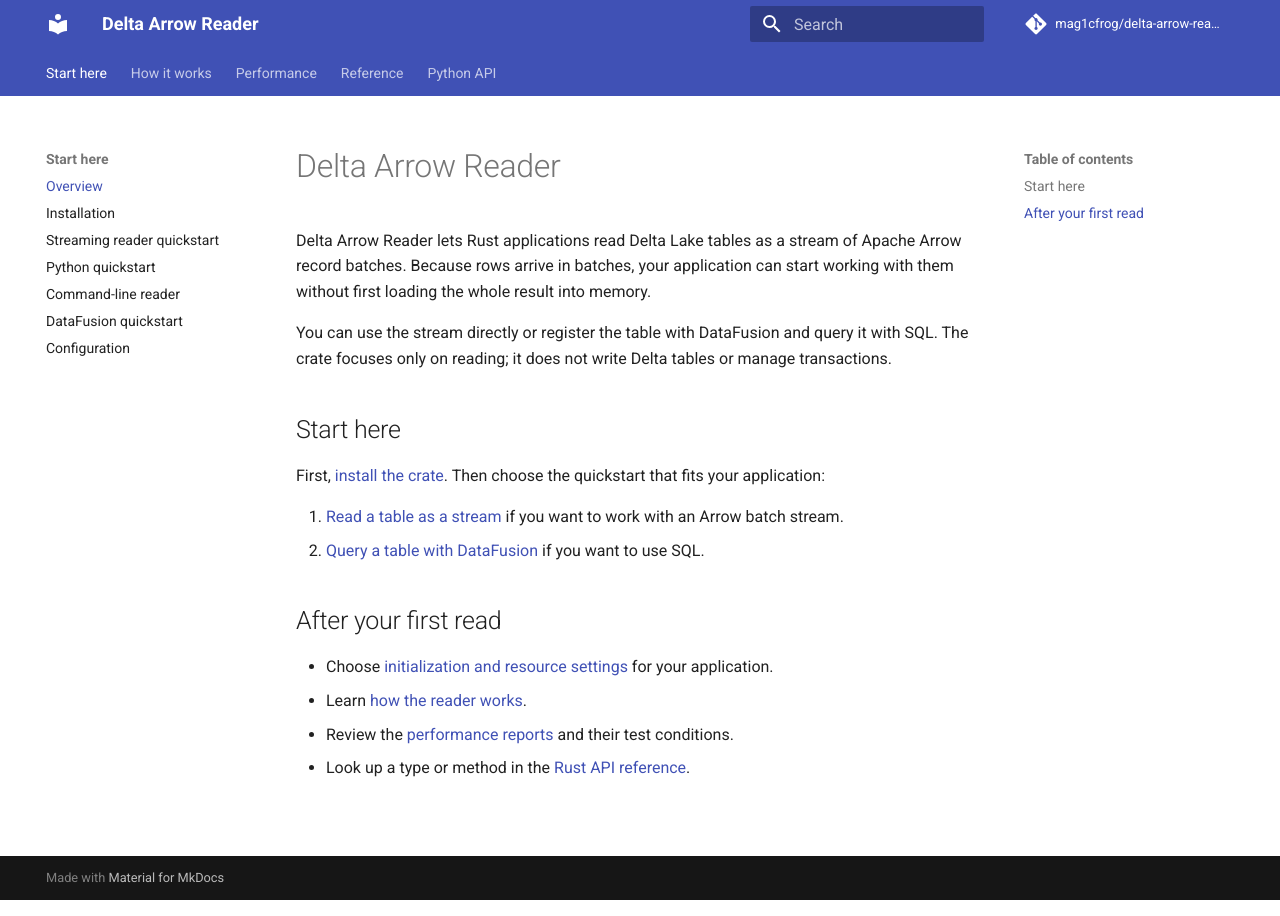
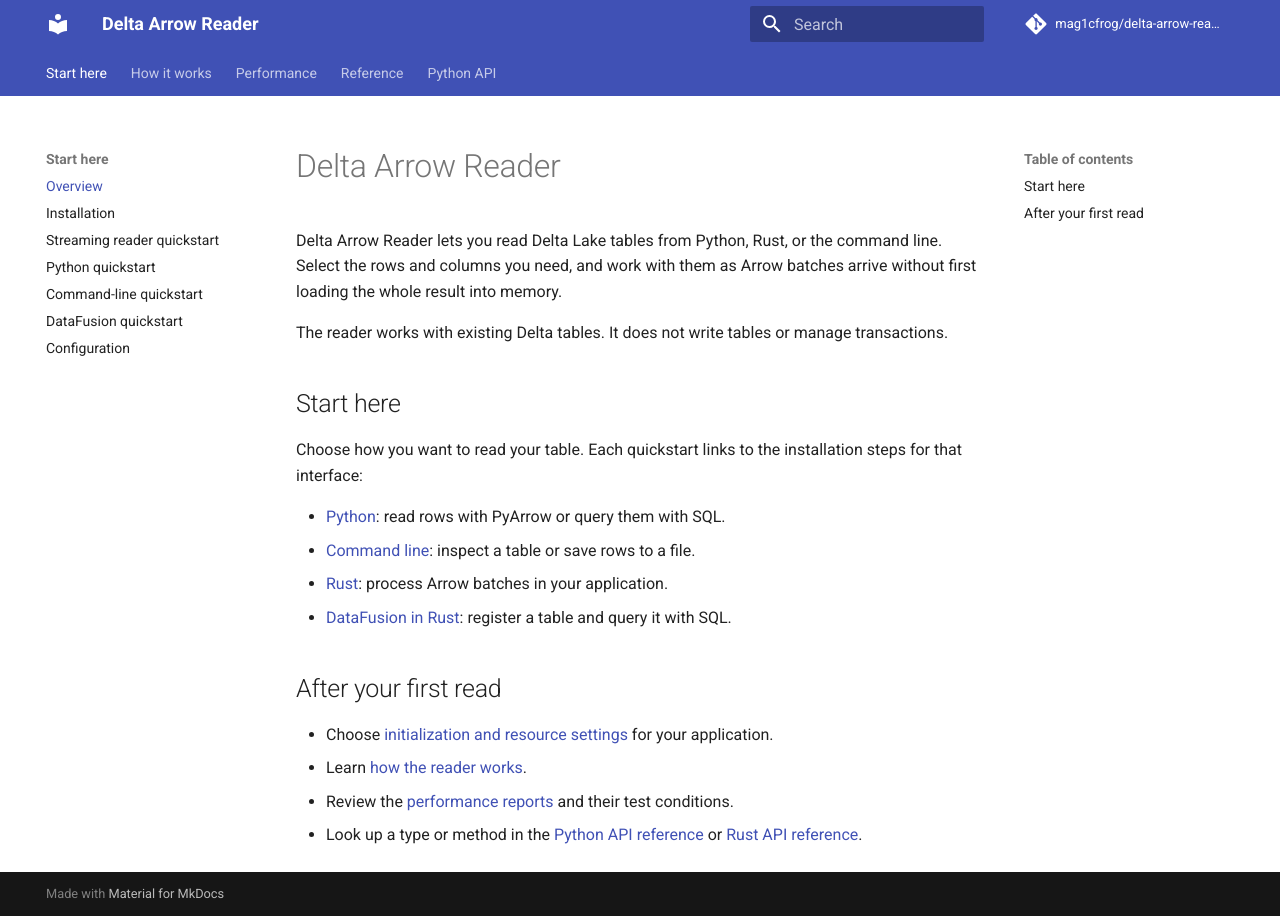
Before and after one commit to mag1cfrog/delta-arrow-reader, an MkDocs documentation site: the page built from crates/delta-arrow-reader-core/docs/public/index.md, in a window 1280 px wide. Built offline with MkDocs 1.6.1 and Material for MkDocs 9.7.7, drawn with Linux system fonts in a browser that asks for light colours; comment, search, counter and statistics services are not loaded.

Commit message:
docs: give CLI readers a focused quickstart

```diff
--- a/crates/delta-arrow-reader-core/docs/mkdocs.yml
+++ b/crates/delta-arrow-reader-core/docs/mkdocs.yml
@@ -56,7 +56,7 @@ nav:
       - Installation: installation.md
       - Streaming reader quickstart: streaming-reader.md
       - Python quickstart: python.md
-      - Command-line reader: cli.md
+      - Command-line quickstart: cli-quickstart.md
       - DataFusion quickstart: datafusion.md
       - Configuration: configuration.md
   - How it works:
@@ -73,6 +73,7 @@ nav:
       - Page-index reads: benchmarks/page-index.md
       - Range planning: benchmarks/range-planning.md
   - Reference:
+      - Command-line reference: cli.md
       - Execution options: reference/execution-options.md
       - Scan metrics: reference/metrics.md
       - Rust API: https://docs.rs/delta-arrow-reader
--- a/crates/delta-arrow-reader-core/docs/public/index.md
+++ b/crates/delta-arrow-reader-core/docs/public/index.md
@@ -1,32 +1,31 @@
 ---
 title: Delta Arrow Reader
-description: Read Delta Lake tables as streaming Apache Arrow batches or DataFusion tables.
+description: Read Delta Lake tables with Python, Rust, or the command line.
 ---
 
 # Delta Arrow Reader
 
-Delta Arrow Reader lets Rust applications read Delta Lake tables as a stream
-of Apache Arrow record batches. Because rows arrive in batches, your
-application can start working with them without first loading the whole result
-into memory.
+Delta Arrow Reader lets you read Delta Lake tables from Python, Rust, or the
+command line. Select the rows and columns you need, and work with them as Arrow
+batches arrive without first loading the whole result into memory.
 
-You can use the stream directly or register the table with DataFusion and query
-it with SQL. The crate focuses only on reading; it does not write Delta tables
-or manage transactions.
+The reader works with existing Delta tables. It does not write tables or manage
+transactions.
 
 ## Start here
 
-First, [install the crate](installation.md). Then choose the quickstart that
-fits your application:
+Choose how you want to read your table. Each quickstart links to the installation
+steps for that interface:
 
-1. [Read a table as a stream](streaming-reader.md) if you want to work with an Arrow
-   batch stream.
-2. [Query a table with DataFusion](datafusion.md) if you want to use SQL.
+- [Python](python.md): read rows with PyArrow or query them with SQL.
+- [Command line](cli-quickstart.md): inspect a table or save rows to a file.
+- [Rust](streaming-reader.md): process Arrow batches in your application.
+- [DataFusion in Rust](datafusion.md): register a table and query it with SQL.
 
 ## After your first read
 
 - Choose [initialization and resource settings](configuration.md) for your application.
 - Learn [how the reader works](architecture.md).
 - Review the [performance reports](benchmarks.md) and their test conditions.
-- Look up a type or method in the
+- Look up a type or method in the [Python API reference](python-api/index.md) or
   [Rust API reference](https://docs.rs/delta-arrow-reader).
```
Also changed, not shown: crates/delta-arrow-reader-core/docs/public/cli-quickstart.md (added, +79 -0 lines), crates/delta-arrow-reader-core/docs/public/cli.md (+5 -1 lines), crates/delta-arrow-reader-core/docs/public/installation.md (+6 -3 lines), README.md.
